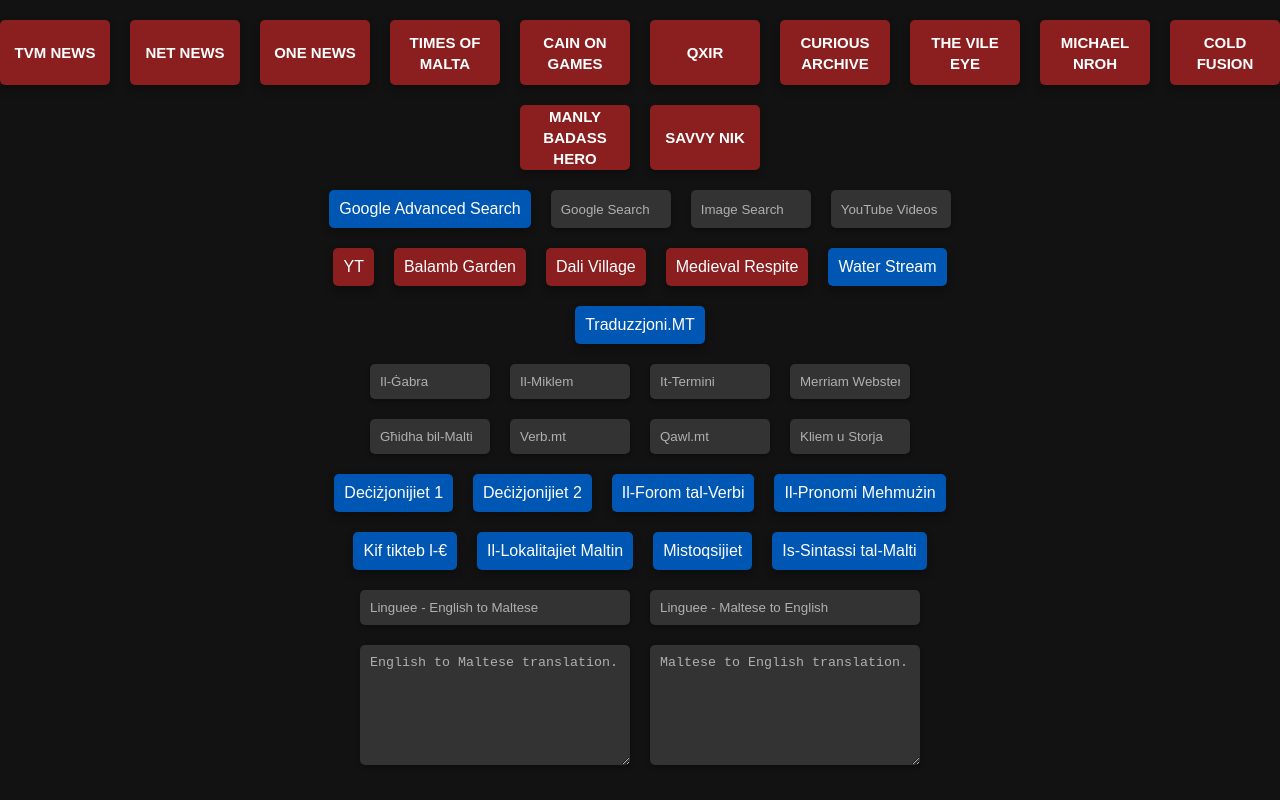
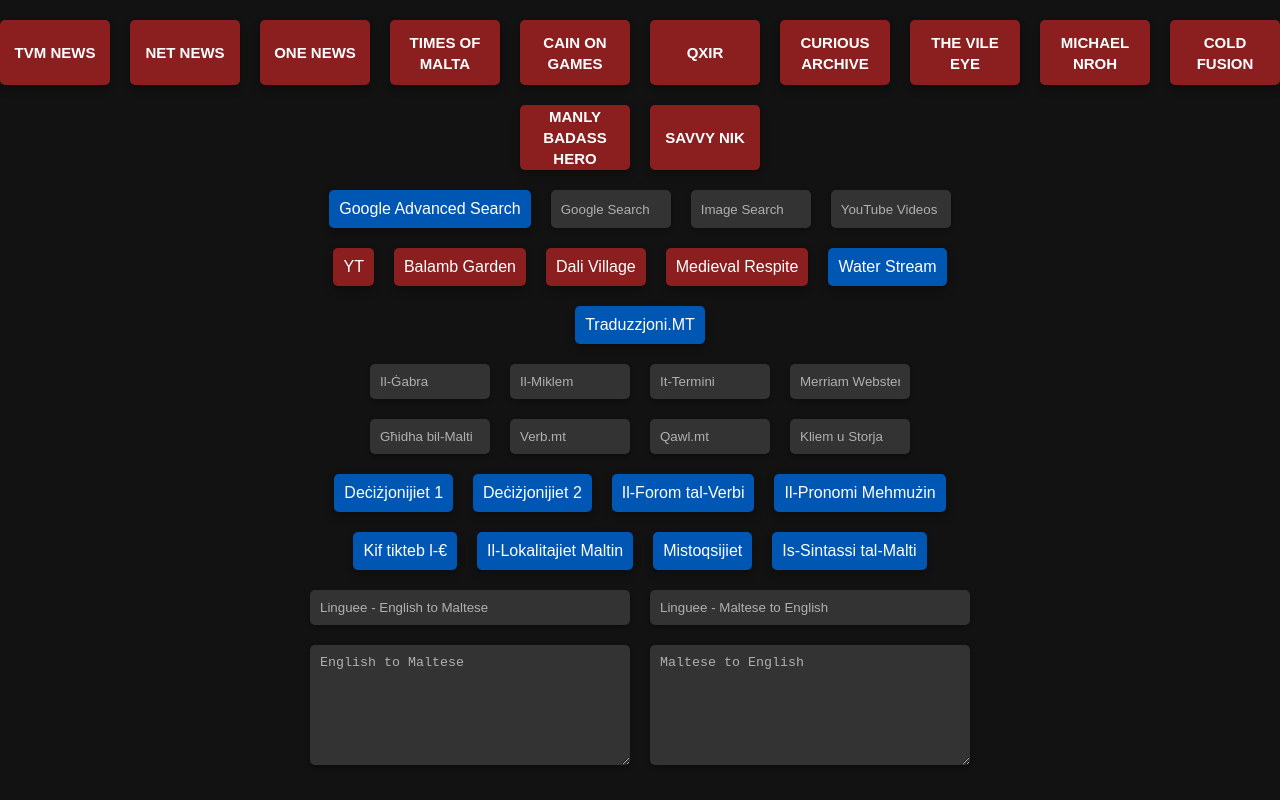
Before and after one commit to brandleesee/brandleesee, a plain HTML site: page index.html in a window 1280 px wide. Drawn offline with Linux system fonts and the light colour scheme.

Commit message:
Update index.html

```diff
--- a/index.html
+++ b/index.html
@@ -16,8 +16,8 @@
         .yt-red:hover { background: #631616; }
         .search-input, .search-input-linguee, .multi-line-input { padding: 10px; border: none; border-radius: 5px; width: 100%; background: #333; color: #fff; box-shadow: 0 2px 4px rgba(0, 0, 0, 0.3); }
         .search-input { max-width: 100px; }
-        .search-input-linguee { max-width: 250px; }
-        .multi-line-input { height: 100px; max-width: 250px; resize: vertical; }
+        .search-input-linguee { max-width: 300px; }
+        .multi-line-input { height: 100px; max-width: 300px; resize: vertical; }
         ::placeholder { color: #b0b0b0; }
         .image-container, .posters-container { display: flex; flex-direction: row; justify-content: space-between; margin-bottom: 20px; }
         .column, .poster-column { flex: 1; padding: 10px; }
@@ -101,8 +101,8 @@
         <input type="text" class="search-input-linguee" placeholder="Linguee - Maltese to English" onkeydown="if(event.key === 'Enter'){window.open('https://www.linguee.com/english-maltese/search?source=maltese&query='+encodeURIComponent(this.value),'_blank');this.value='';}">
     </div>
     <div class="container">
-        <textarea class="multi-line-input" placeholder="English to Maltese translation." onkeydown="if(event.key==='Enter'&& !event.shiftKey){event.preventDefault();window.open('https://translate.google.com/?sl=en&tl=mt&text='+encodeURIComponent(this.value),'_blank');this.value='';}"></textarea>
-        <textarea class="multi-line-input" placeholder="Maltese to English translation." onkeydown="if(event.key==='Enter'&& !event.shiftKey){event.preventDefault();window.open('https://translate.google.com/?sl=mt&tl=en&text='+encodeURIComponent(this.value),'_blank');this.value='';}"></textarea>
+        <textarea class="multi-line-input" placeholder="English to Maltese" onkeydown="if(event.key==='Enter'&& !event.shiftKey){event.preventDefault();window.open('https://translate.google.com/?sl=en&tl=mt&text='+encodeURIComponent(this.value),'_blank');this.value='';}"></textarea>
+        <textarea class="multi-line-input" placeholder="Maltese to English" onkeydown="if(event.key==='Enter'&& !event.shiftKey){event.preventDefault();window.open('https://translate.google.com/?sl=mt&tl=en&text='+encodeURIComponent(this.value),'_blank');this.value='';}"></textarea>
     </div>
 <!--
     <div class="container" class="image-container">
```
